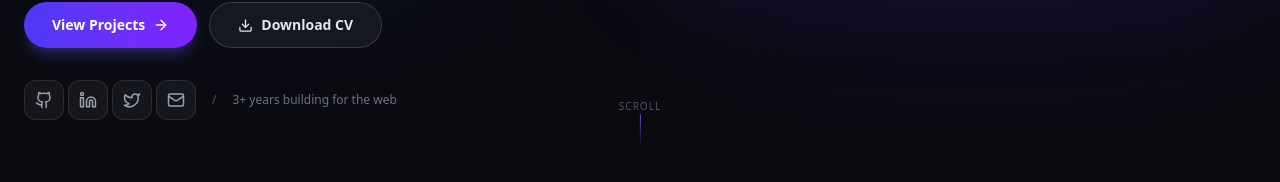
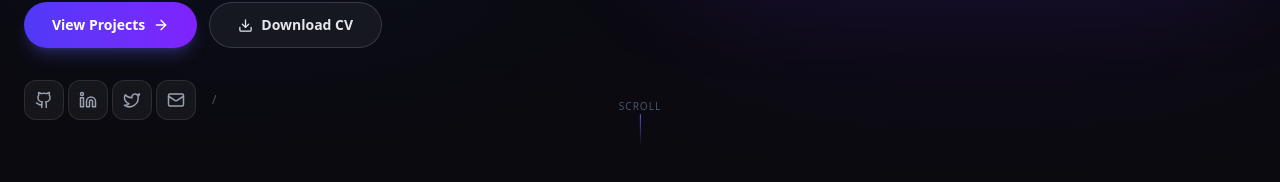
Before and after one commit to Griffinsshem/griffins-portfolio, a Next.js app: page / in a window 1280 px wide. Shown: the part 698-880 px from the top of the page. Built offline with nearby package versions, Linux system fonts and the light colour scheme.

Commit message:
refactor: comment out unused text in Experience and Hero sections

```diff
--- a/src/components/sections/Experience.jsx
+++ b/src/components/sections/Experience.jsx
@@ -185,10 +185,10 @@ export default function ExperienceSection() {
           <h2 id="experience-heading" className="section-title">
             Work <span className="gradient-text">Experience</span>
           </h2>
-          <p className="mt-4 mx-auto max-w-lg text-sm text-gray-500">
+          {/* <p className="mt-4 mx-auto max-w-lg text-sm text-gray-500">
             {experiences.length} roles spanning {experiences[experiences.length - 1].period.split("–")[0].trim()}
             {" "}to present — from startup to scale-up.
-          </p>
+          </p> */}
         </motion.div>
 
         {/* ── Timeline ── */}
--- a/src/components/sections/HeroSection.jsx
+++ b/src/components/sections/HeroSection.jsx
@@ -350,9 +350,9 @@ export default function HeroSection() {
             <span className="ml-3 text-xs text-gray-600" aria-hidden="true">
               /
             </span>
-            <span className="ml-3 text-xs text-gray-500">
+            {/* <span className="ml-3 text-xs text-gray-500">
               3+ years building for the web
-            </span>
+            </span> */}
           </motion.div>
         </motion.div>
 
```
